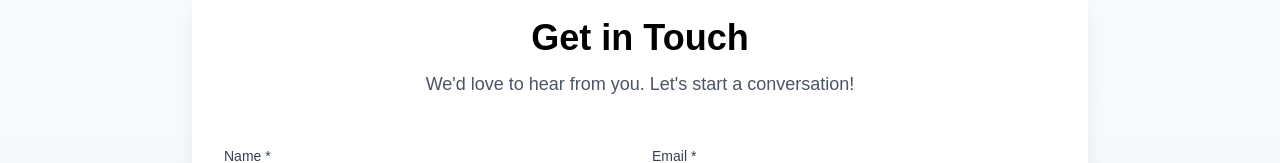
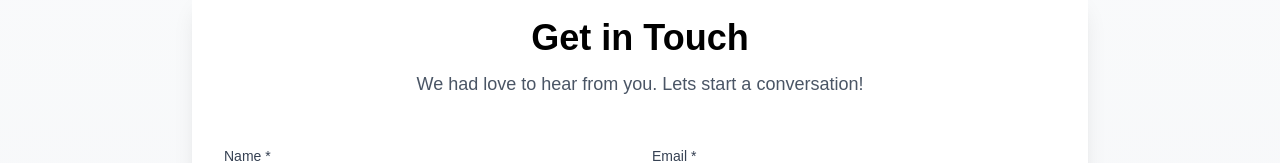
Before and after one commit to Usama7962/E-commerence, a Next.js app: page /contact in a window 1280 px wide. Shown: the part 150-313 px from the top of the page. Built offline with nearby package versions, Linux system fonts and the light colour scheme; no server answers; sample sign-in values are in the browser's storage.

Commit message:
Fix typo in ContactUs component description text

```diff
--- a/app/Modules/contactus/ContactUs.js
+++ b/app/Modules/contactus/ContactUs.js
@@ -68,7 +68,7 @@ const ContactUs = () => {
             <h1 className="text-4xl font-bold text-black mb-3">
               Get in Touch
             </h1>
-            <p className="text-gray-600 text-lg">We'd love to hear from you. Let's start a conversation!</p>
+            <p className="text-gray-600 text-lg">We had love to hear from you. Lets start a conversation!</p>
           </div>
 
           <form onSubmit={handleSubmit} className="space-y-6">
```
